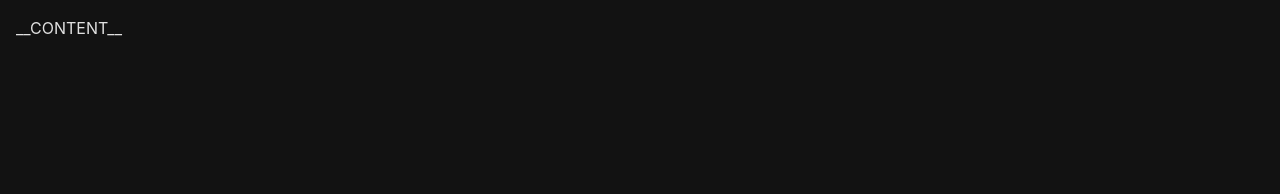
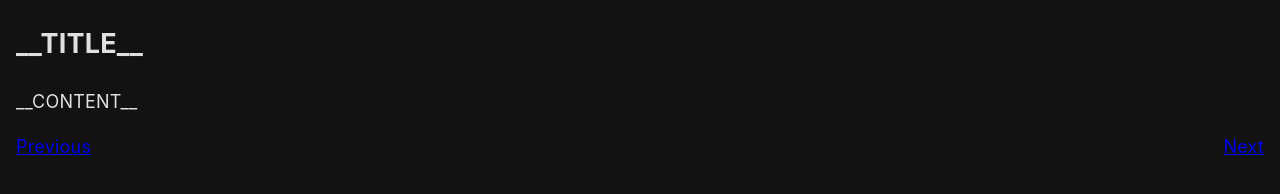
Before and after one commit to leschultz98/ttv, a website: page index.html in a window 1280 px wide. Drawn offline with Linux system fonts and the light colour scheme.

Commit message:
feat: previous & next

```diff
--- a/index.html
+++ b/index.html
@@ -15,15 +15,30 @@
         background-color: var(--bg-color);
         color: var(--text-color);
         font-family: -apple-system, BlinkMacSystemFont, 'Segoe UI', Roboto, Helvetica, Arial, sans-serif;
+        font-size: 18px;
         line-height: 1.6;
+        letter-spacing: 0.2px;
       }
 
       main {
         white-space: pre-line;
       }
+
+      footer {
+        margin-top: 16px;
+        display: flex;
+        justify-content: space-between;
+      }
     </style>
   </head>
   <body>
+    <h2>__TITLE__</h2>
+
     <main>__CONTENT__</main>
+
+    <footer>
+      <a href="__PREVIOUS__">Previous</a>
+      <a href="__NEXT__">Next</a>
+    </footer>
   </body>
 </html>
--- a/package.json
+++ b/package.json
@@ -4,7 +4,7 @@
   "type": "module",
   "main": "main.js",
   "scripts": {
-    "start": "nodemon main.js"
+    "start": "nodemon -e \"*\" main.js"
   },
   "dependencies": {
     "express": "^5.2.1"
```
Also changed, not shown: main.js (+11 -3 lines).
